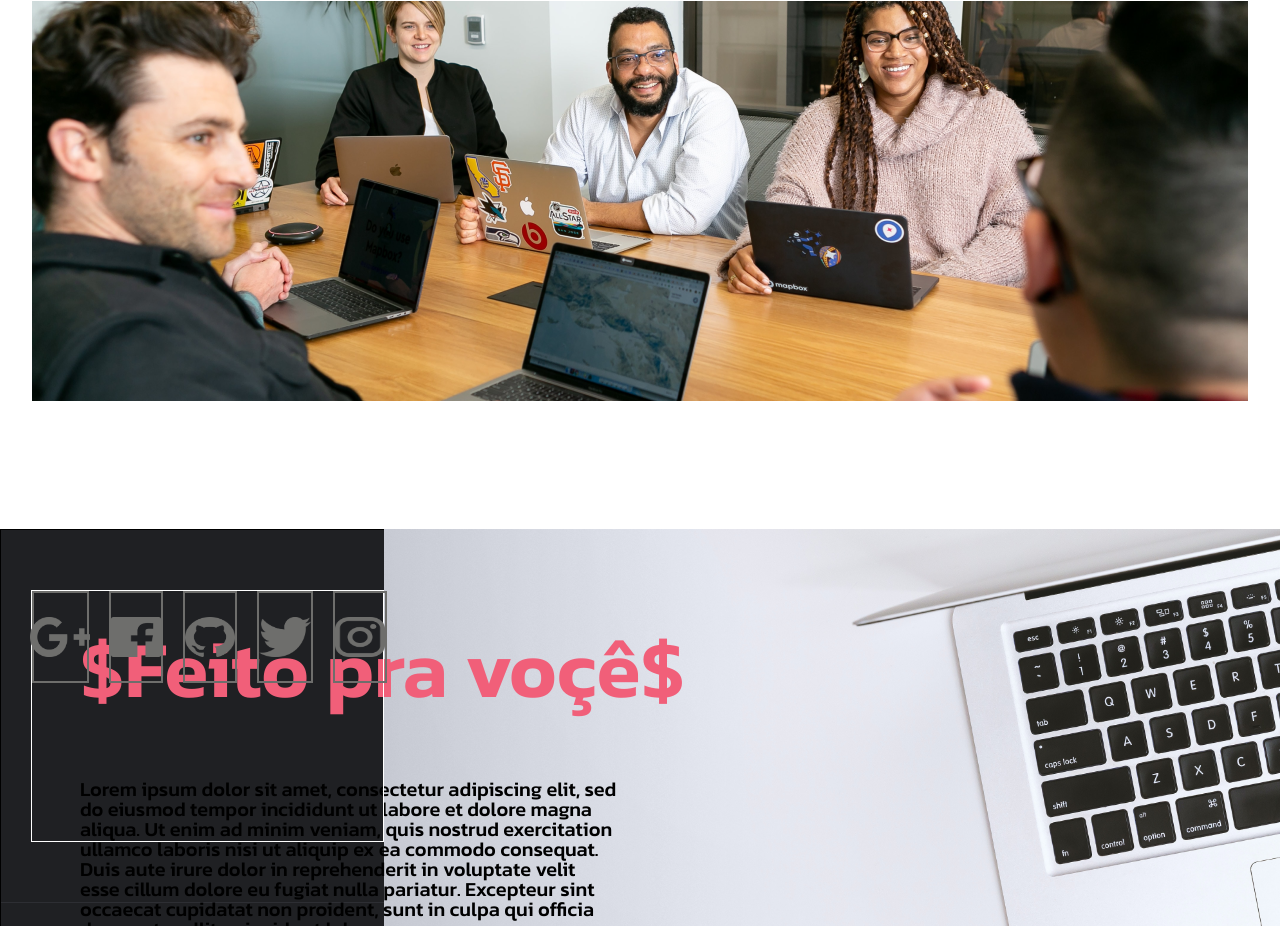
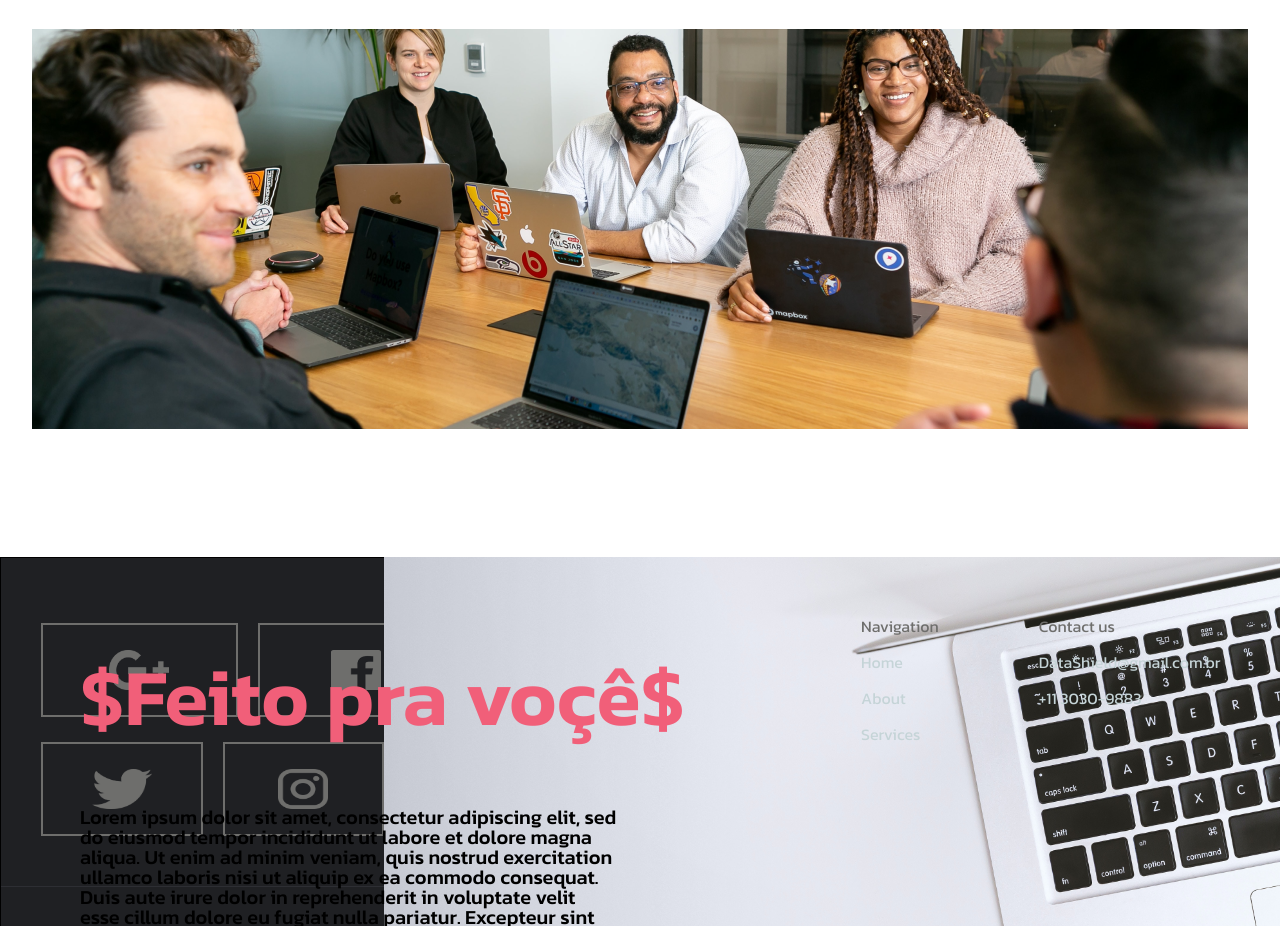
Before and after one commit to MatheusRosa800/Challenge--Site--DataShield, a plain HTML site: page index.html in a window 1280 px wide. Shown: the part 1874-2800 px from the top of the page. Drawn offline with Linux system fonts and the light colour scheme.

Commit message:
Add files via upload

```diff
--- a/index.html
+++ b/index.html
@@ -126,7 +126,6 @@
         <div class="servicos">
 
             <div class="alinhamento_servico">
-                <img class="setasEsqDir" src="imagens/seta2.png" alt="">
 
                 <p class="servicos_paragrafo">"Lorem ipsum dolor sit amet, consectetur adipiscing elit, sed do eiusmod
                     tempor incididunt ut labore et dolore magna aliqua. Ut enim ad minim veniam, quis nostrud
@@ -139,7 +138,7 @@
                     esse cillum dolore eu fugiat nulla pariatur. Excepteur sint occaecat cupidatat non proident, sunt in
                     culpa qui officia deserunt mollit anim id est laborum.</p>
 
-                <img class="setasEsqDir" src="imagens/seta3.png" alt="">
+
             </div>
 
         </div>
@@ -194,8 +193,9 @@
 
     <footer class="rodape">
 
-        <div class="contornos_sociais">
-
+        <div>
+            <div style="display: flex;">
+                <div class="alinha_3">
                     <div class="sociais-google">
                         <img class="icone-google" src="imagens/google.png" alt="">
                     </div>
@@ -207,7 +207,34 @@
                     <div class="sociais-git">
                         <img class="icone-git" src="imagens/git.png" alt="">
                     </div>
+                </div>
+                <div class="navegacao">
+                    <div>
+                        <h1 class="titulo_footer">Navigation</h1>
 
+                        <ul class="navs_footer">
+                            <li style="margin-bottom:20px;">Home</li>
+                            <li style="margin-bottom:20px;">About</li>
+                            <li>Services</li>
+                        </ul>
+                    </div>
+
+                    <div class="contact">
+                        <h1 class="titulo_footer">Contact us</h1>
+
+                        <ul class="navs_footer">
+                            <li style="margin-bottom:20px;">DataShield@gmail.com.br</li>
+                            <li>+11 3030-9883</li>
+                        </ul>
+                    </div>
+                </div>
+
+
+            </div>
+
+
+
+            <div class="alinha_2">
                 <div class="sociais-twit">
                     <img class="icone-twit" src="imagens/twit.png" alt="">
                 </div>
@@ -215,8 +242,16 @@
                 <div class="sociais-insta">
                     <img class="icone-insta" src="imagens/insta.png" alt="">
                 </div>
+            </div>
+
+
 
          </div>
+
+
+
+
+
 
             <div class="footer-reto">
 
--- a/style.css
+++ b/style.css
@@ -25,16 +25,17 @@ body{
 
 }
 
+
 .links a {
   margin:0 40px 0 20px ;
   color: #FFFFFF;
   text-decoration: none;
   font-weight: 600;
+
 }
 
 .estilo-link {
-	display: inline-flex;
-	text-align: center;
+	display: flex;
 	font-size: 22px;
 	color: #FFFFFF;
 	font-style: none;
@@ -208,6 +209,7 @@ body{
 
 .servicos_paragrafo{
     margin: 0 40px;
+    line-height: 20px;
 }
 
 .pessoas_servico{
@@ -267,29 +269,39 @@ body{
 
 .rodape{
     border: 1px solid #000000;
-    height: 500px;
+    height: auto;
     background-color: #1F2023;
+
 }
 
 
-.contornos_sociais{
-    border: 1px solid #FFFFFF;
-    height: 250px;
-    display: flex;
-    margin: 60px 0 60px 30px;
-    position: relative;
+.alinha_3{
+display: flex;
+margin: 40px 130px 0 40px;
+width: auto;
+max-width: 650px;
+padding-top: 25px;
 }
 
+.alinha_2{
+display: flex;
+margin: 0 0 50px 40px;
+max-width: 413px;
+
+}
+
+
+
 .sociais-google{
-    width: 15%;
-    height: 15%;
+    width: 200px;
+    height: 40px;
     padding: 25px 0 25px 0;
     border: 2px solid #6E6E6C;
     display: flex;
     align-items: center;
     justify-content: center;
-
     margin-right: 20px;
+    cursor: pointer;
 
 }
 
@@ -299,14 +311,14 @@ body{
 }
 
 .sociais-face{
-    width: 15%;
-    height: 15%;
+    width: 200px;
+    height: 40px;
     padding: 25px 0 25px 0;
     border: 2px solid #6E6E6C;
     display: flex;
     align-items: center;
     justify-content: center;
-
+    cursor: pointer;
     margin-right: 20px;
 }
 
@@ -316,14 +328,14 @@ body{
 }
 
 .sociais-git{
-    width: 15%;
-    height: 15%;
+    width: 200px;
+    height: 40px;
     padding: 25px 0 25px 0;
     border: 2px solid #6E6E6C;
     display: flex;
     align-items: center;
     justify-content: center;
-
+    cursor: pointer;
     margin-right: 20px;
 }
 
@@ -333,14 +345,15 @@ body{
 }
 
 .sociais-twit{
-    width: 15%;
-    height: 15%;
+    width: 200px;
+    height: 40px;
     padding: 25px 0 25px 0;
     border: 2px solid #6E6E6C;
     display: flex;
     align-items: center;
     justify-content: center;
     margin-right: 20px;
+    cursor: pointer;
 
 }
 
@@ -350,18 +363,45 @@ body{
 }
 
 .sociais-insta{
-    width: 15%;
-    height: 15%;
+    width: 200px;
+    height: 40px;
     padding: 25px 0 25px 0;
     border: 2px solid #6E6E6C;
     display: flex;
     align-items: center;
     justify-content: center;
+    cursor: pointer;
 }
 
 .icone-insta{
     height: 40px;
     width: 50px;
+}
+
+
+/* Sessão Navegação e Contact*/
+
+
+.titulo_footer{
+    color: #6E6E6C;
+    margin-bottom: 20px;
+}
+
+.navs_footer{
+    color: #C5D4D7;
+    cursor: pointer;
+}
+
+.navegacao{
+    display: flex;
+    width: 400px;
+    position: relative;
+    margin: 40px 0 0 40px;
+    padding-top: 20px;
+
+}
+.contact{
+    margin-left: 100px;
 }
 
 
@@ -381,15 +421,17 @@ body{
 .terms{
     color: #C5D4D7;
     margin-right: 30px;
+    white-space: nowrap;
 }
 
 .brasil{
     color: #C5D4D7;
-    margin-left: 72%;
+    margin-left: 68%;
     margin-right: 30px;
 
 }
 
 .alinhar_termos{
     display: flex;
+    margin-bottom: 20px;
 }
```
Lines whose indentation alone changed are shown as unchanged.
